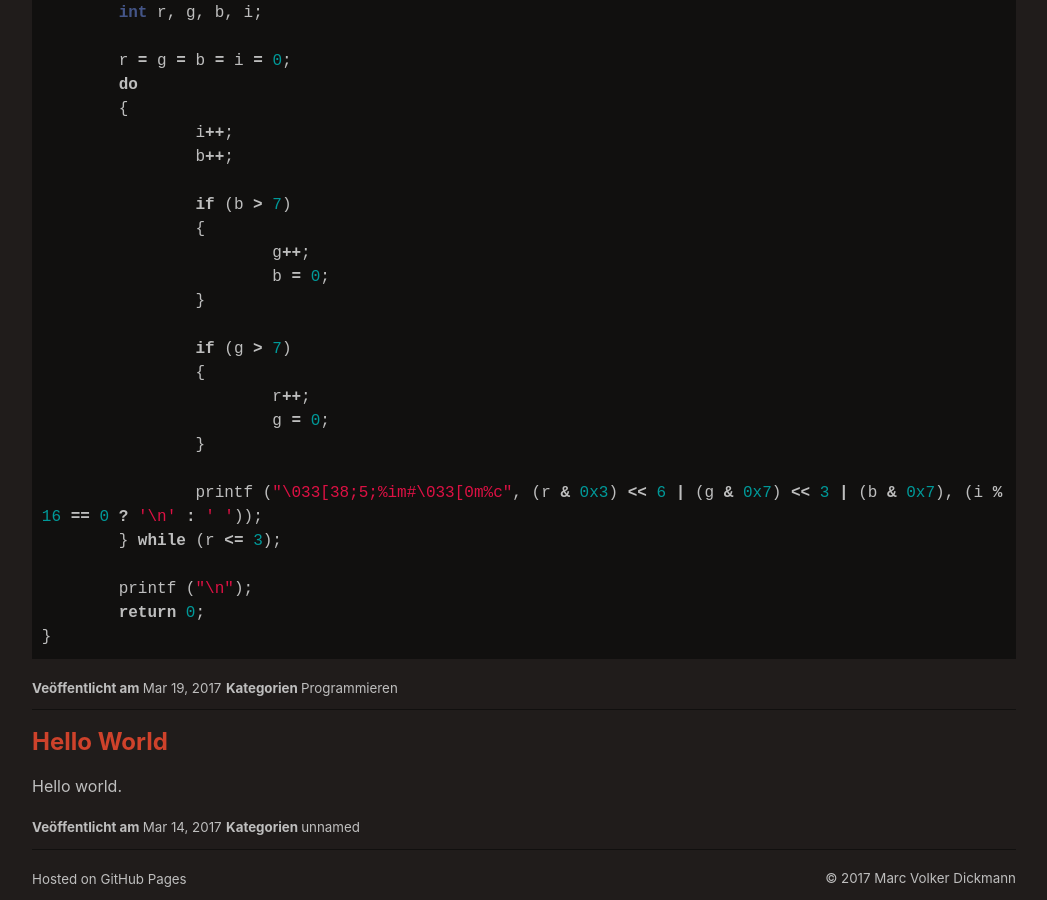
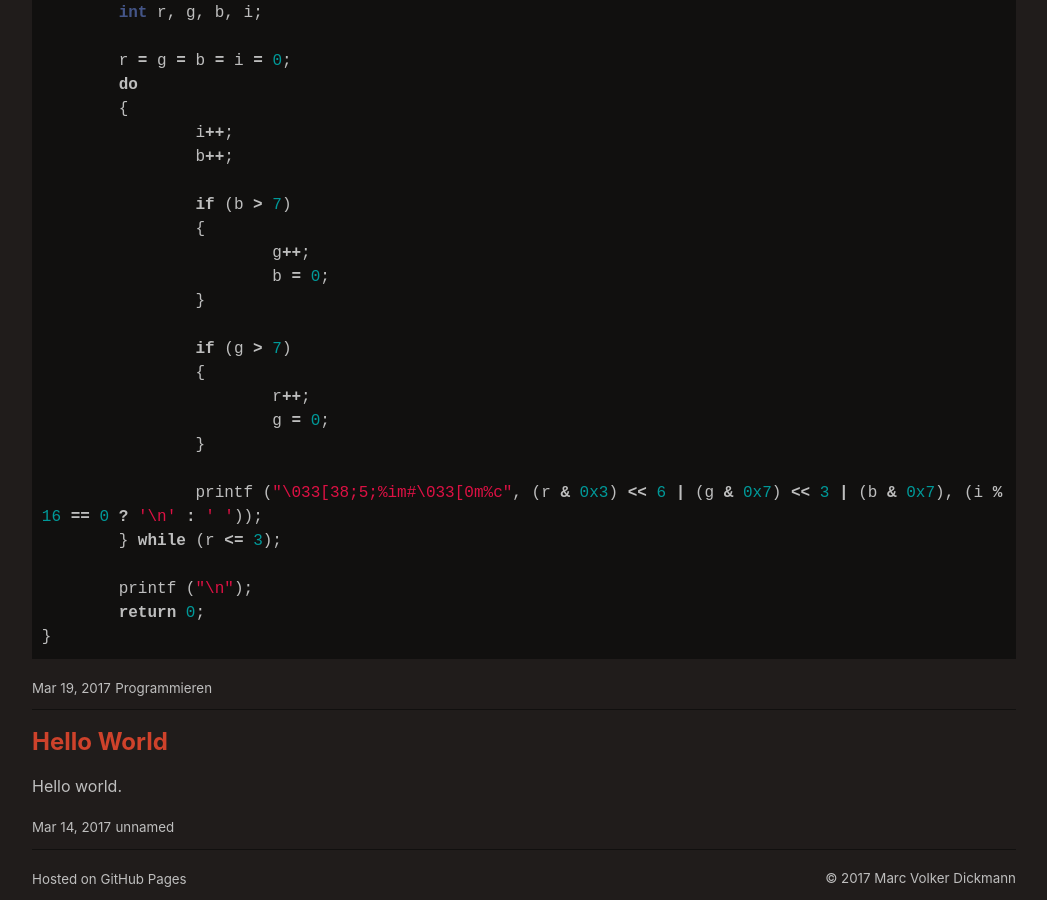
Before and after one commit to marc-q/marc-q.github.io, a Jekyll site: the page built from index.md, in a window 1280 px wide and 900 px high, scrolled down 1130 px. Shown: the whole window, without its empty margins (116-1163 px from the left). Built offline with Jekyll 4.4.1, drawn with Linux system fonts in a browser that asks for light colours; the repository's description, which GitHub fills in, is left out; some of the changed text lies outside the part shown.

Commit message:
Prepare to use symbols.

```diff
--- a/_layouts/home.html
+++ b/_layouts/home.html
@@ -20,8 +20,8 @@ layout: default
         </section>
 
         <footer class="post-meta">
-          <small><b>Veöffentlicht am </b><time datetime="{{ post.date }}">{{ post.date | date: "%b %-d, %Y" }}</time></small>
-          <small><b>Kategorien </b> {{ post.category }}</small>
+          <small class="posted-on"><time datetime="{{ post.date }}">{{ post.date | date: "%b %-d, %Y" }}</time></small>
+          <small class="cat-links">{{ post.category }}</small>
         </footer>
       </article>
     {% endfor %}
```
